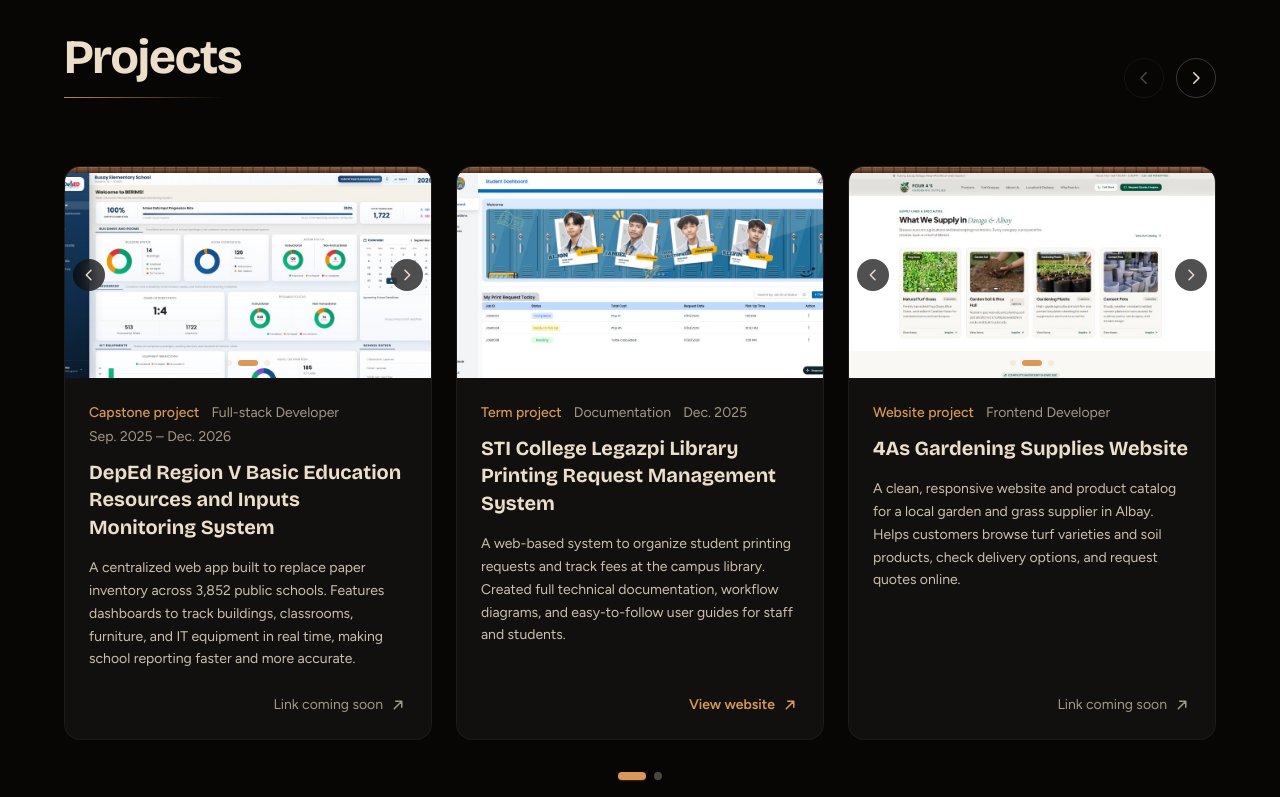
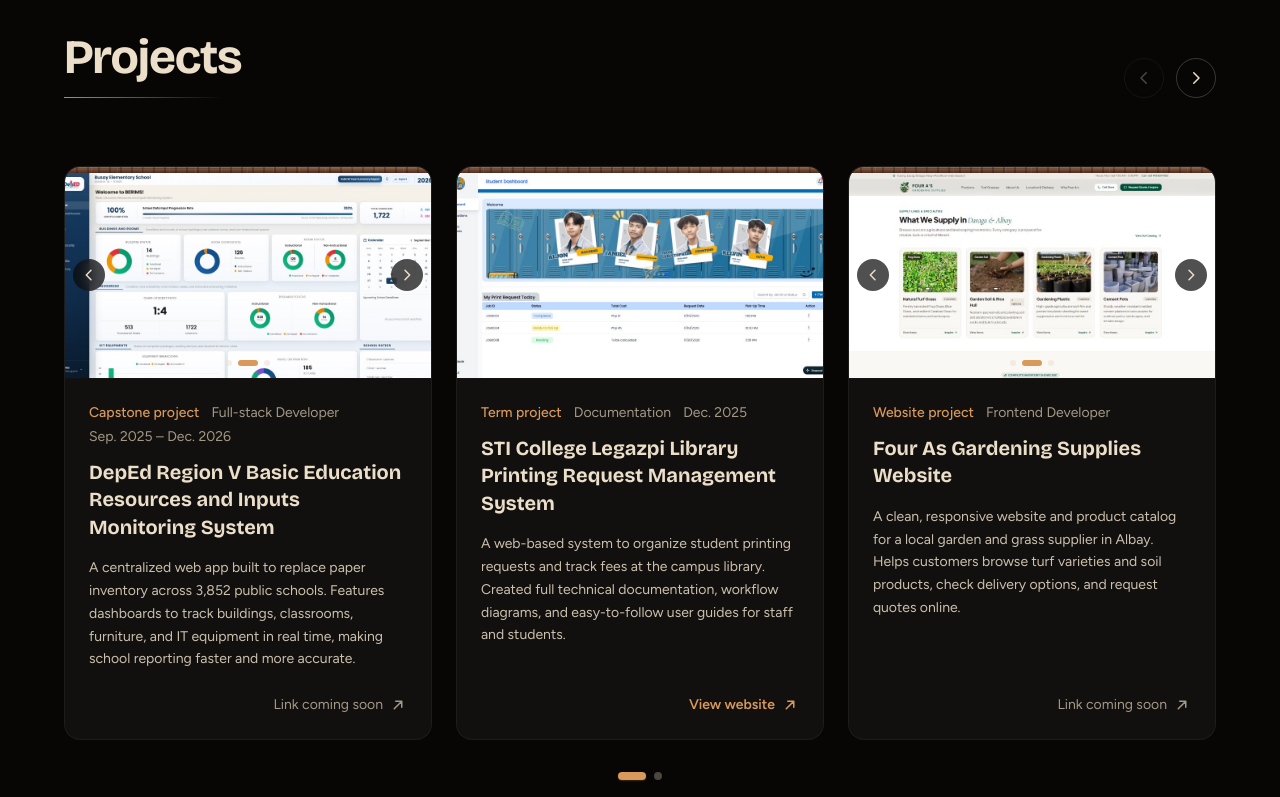
Before and after one commit to mielophile24/digital_portfolio, a React (Vite) app: page / in a window 1280 px wide. Shown: the part 2000-2797 px from the top of the page. Built offline with nearby package versions, Linux system fonts and the light colour scheme; no server answers.

Commit message:
Rename 4As to Four As in project name

```diff
--- a/src/data/projects.js
+++ b/src/data/projects.js
@@ -31,7 +31,7 @@ export const PROJECTS = [
     about: 'A web-based system to organize student printing requests and track fees at the campus library. Created full technical documentation, workflow diagrams, and easy-to-follow user guides for staff and students.'
   },
   {
-    name: '4As Gardening Supplies Website',
+    name: 'Four As Gardening Supplies Website',
     kind: 'Website project',
     role: 'Frontend Developer',
     date: '',
```
